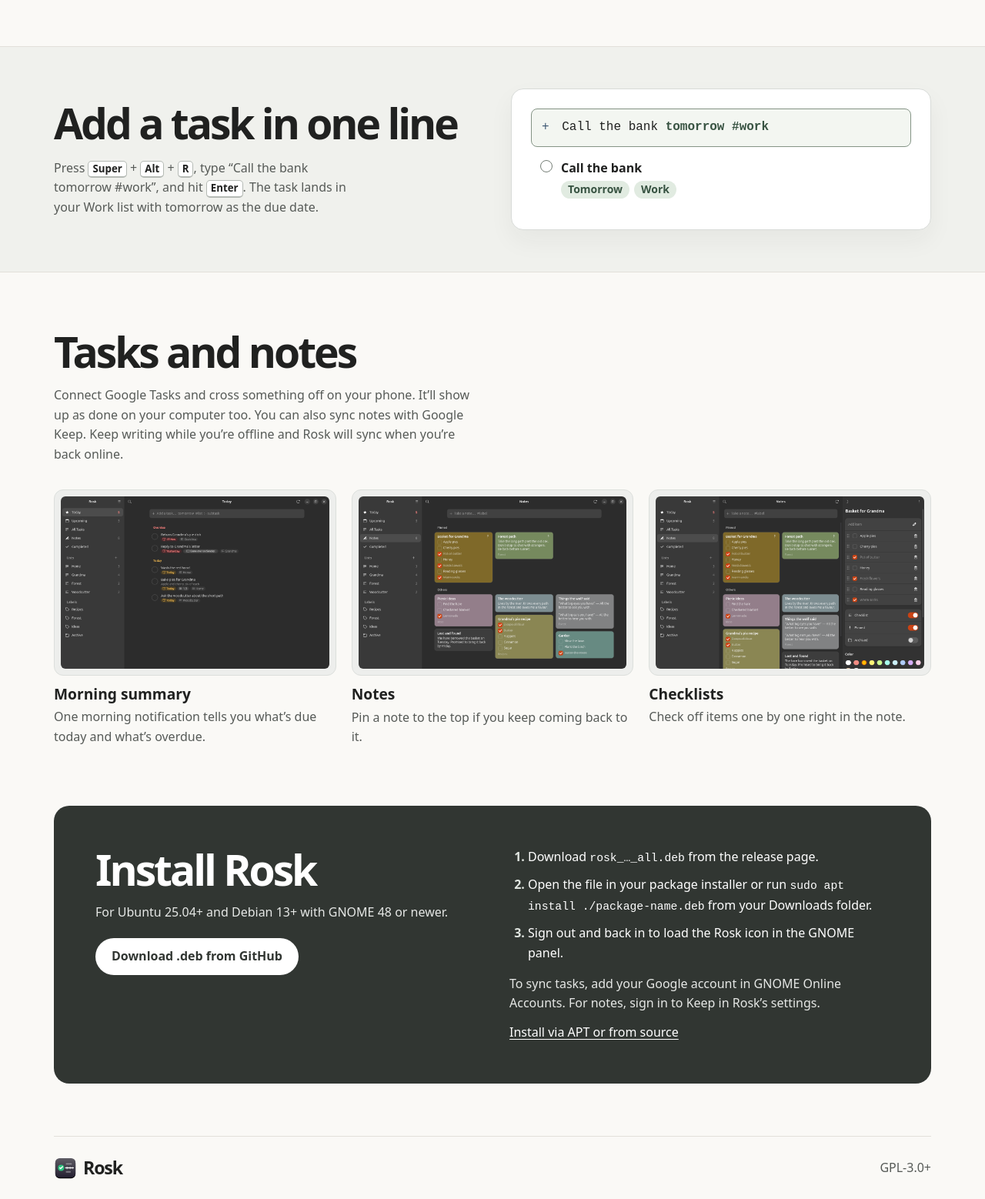
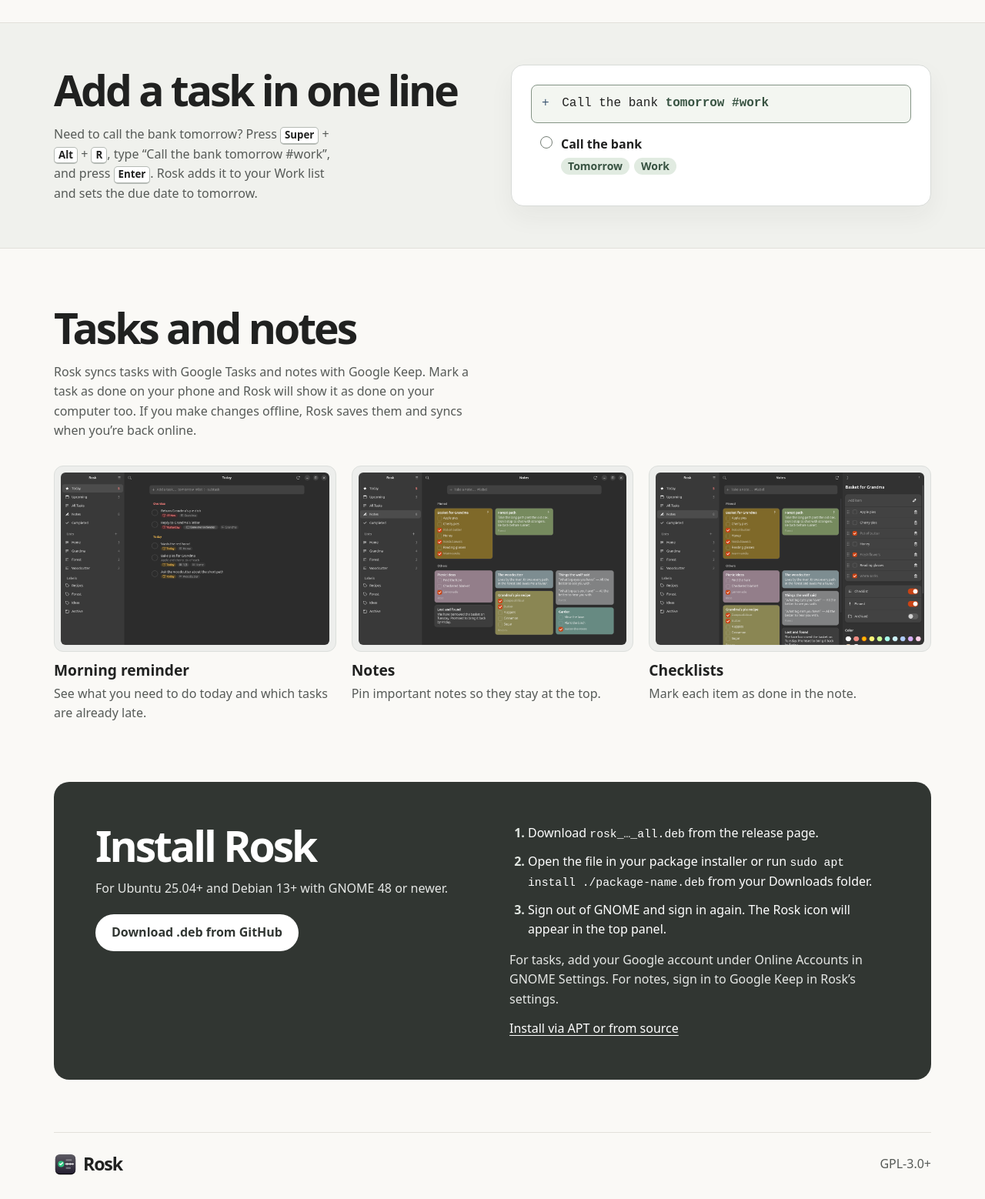
Before and after one commit to miamibc/rosk, a plain HTML site: page index.html in a window 1280 px wide. Shown: the part 1020-2578 px from the top of the page at 77% size. Drawn offline with Linux system fonts and the light colour scheme.

Commit message:
Use plain English on the Rosk landing page

```diff
--- a/index.html
+++ b/index.html
@@ -3,7 +3,7 @@
 <head>
   <meta charset="utf-8">
   <meta name="viewport" content="width=device-width, initial-scale=1">
-  <meta name="description" content="Jot it down. Cross it off. Rosk is a GNOME app for tasks and notes with quick capture, a morning summary, and Google sync.">
+  <meta name="description" content="Add tasks and notes from the GNOME top panel. See what’s due each morning and sync with Google Tasks and Google Keep.">
   <meta name="theme-color" content="#faf9f6">
   <title>Rosk — Tasks and notes for GNOME</title>
   <link rel="canonical" href="https://miamibc.github.io/rosk/">
@@ -29,13 +29,13 @@
     <section class="shell hero" aria-labelledby="hero-title">
       <div class="hero-copy">
         <p class="eyebrow">Tasks and notes for GNOME</p>
-        <h1 id="hero-title">Jot it down.<br><em>Cross it off.</em></h1>
-        <p class="lede">You're reading an email from the bank and realize you need to call them tomorrow. With Rosk, you can write it down while the email is still open.</p>
+        <h1 id="hero-title">Write it down.<br><em>Mark it as done.</em></h1>
+        <p class="lede">Add a task or note from the GNOME top panel while you work.</p>
         <a class="button primary" href="#install">Install Rosk</a>
       </div>
       <div class="hero-visual">
         <img class="main-shot" src="rosk-assets/upcoming-light.png" alt="Upcoming tasks in Rosk, light theme" width="1180" height="760">
-        <img class="quick-shot" src="rosk-assets/quick-add.png" alt="Quick capture window with list suggestions" width="531" height="342">
+        <img class="quick-shot" src="rosk-assets/quick-add.png" alt="The task entry window suggests which list to use" width="531" height="342">
       </div>
     </section>
 
@@ -43,7 +43,7 @@
       <div class="shell capture-inner">
         <div>
           <h2 id="capture-title">Add a task in one line</h2>
-          <p>Press <kbd>Super</kbd> + <kbd>Alt</kbd> + <kbd>R</kbd>, type “Call the bank tomorrow #work”, and hit <kbd>Enter</kbd>. The task lands in your Work list with tomorrow as the due date.</p>
+          <p>Need to call the bank tomorrow? Press <kbd>Super</kbd> + <kbd>Alt</kbd> + <kbd>R</kbd>, type “Call the bank tomorrow #work”, and press <kbd>Enter</kbd>. Rosk adds it to your Work list and sets the due date to tomorrow.</p>
         </div>
         <div class="example">
           <p class="example-input"><span aria-hidden="true">+</span> Call the bank <strong>tomorrow</strong> <strong>#work</strong></p>
@@ -57,19 +57,19 @@
 
     <section class="shell screens" id="screens" aria-labelledby="screens-title">
       <h2 id="screens-title">Tasks and notes</h2>
-      <p class="section-lede">Connect Google Tasks and cross something off on your phone. It’ll show up as done on your computer too. You can also sync notes with Google Keep. Keep writing while you’re offline and Rosk will sync when you’re back online.</p>
+      <p class="section-lede">Rosk syncs tasks with Google Tasks and notes with Google Keep. Mark a task as done on your phone and Rosk will show it as done on your computer too. If you make changes offline, Rosk saves them and syncs when you’re back online.</p>
       <div class="gallery">
         <figure>
           <a class="screenshot" href="rosk-assets/today.png" aria-label="Enlarge the Today screenshot"><img src="rosk-assets/today.png" alt="Today’s tasks and overdue items in dark mode" width="1180" height="760" loading="lazy"></a>
-          <figcaption><h3>Morning summary</h3><p>One morning notification tells you what’s due today and what’s overdue.</p></figcaption>
+          <figcaption><h3>Morning reminder</h3><p>See what you need to do today and which tasks are already late.</p></figcaption>
         </figure>
         <figure>
           <a class="screenshot" href="rosk-assets/notes.png" aria-label="Enlarge the notes screenshot"><img src="rosk-assets/notes.png" alt="A grid of color-coded and pinned notes in dark mode" width="1180" height="760" loading="lazy"></a>
-          <figcaption><h3>Notes</h3><p>Pin a note to the top if you keep coming back to it.</p></figcaption>
+          <figcaption><h3>Notes</h3><p>Pin important notes so they stay at the top.</p></figcaption>
         </figure>
         <figure>
           <a class="screenshot" href="rosk-assets/note-editor.png" aria-label="Enlarge the checklist editor screenshot"><img src="rosk-assets/note-editor.png" alt="Note editor with a checklist" width="1180" height="760" loading="lazy"></a>
-          <figcaption><h3>Checklists</h3><p>Check off items one by one right in the note.</p></figcaption>
+          <figcaption><h3>Checklists</h3><p>Mark each item as done in the note.</p></figcaption>
         </figure>
       </div>
     </section>
@@ -85,9 +85,9 @@
           <ol class="steps">
             <li>Download <code>rosk_…_all.deb</code> from the release page.</li>
             <li>Open the file in your package installer or run <code>sudo apt install ./package-name.deb</code> from your Downloads folder.</li>
-            <li>Sign out and back in to load the Rosk icon in the GNOME panel.</li>
+            <li>Sign out of GNOME and sign in again. The Rosk icon will appear in the top panel.</li>
           </ol>
-          <p class="setup">To sync tasks, add your Google account in GNOME Online Accounts. For notes, sign in to Keep in Rosk’s settings.</p>
+          <p class="setup">For tasks, add your Google account under Online Accounts in GNOME Settings. For notes, sign in to Google Keep in Rosk’s settings.</p>
           <a class="text-link" href="https://github.com/miamibc/rosk/blob/master/README.md#install">Install via APT or from source</a>
         </div>
       </div>
```
